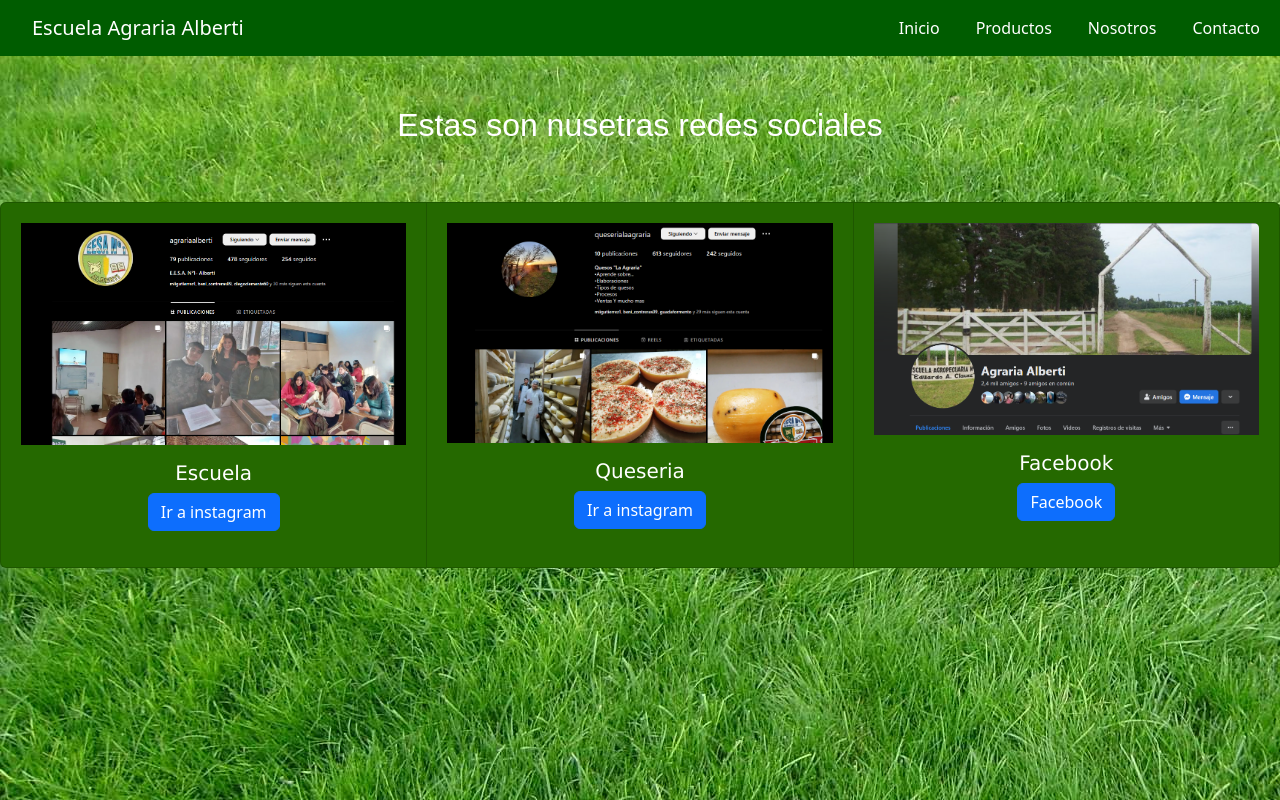
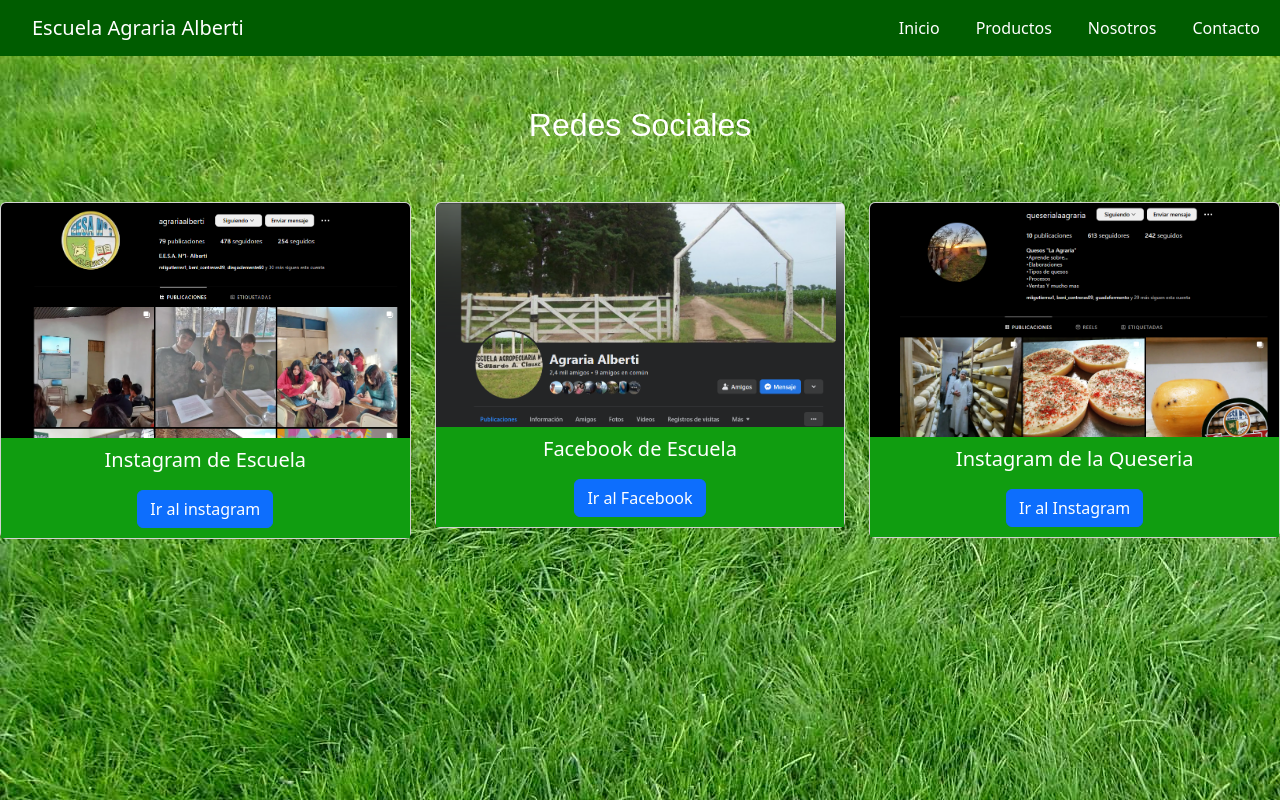
Before and after one commit to Batutaa4/Agraria-Alberti-WEB, a plain HTML site: page Nosotros.html in a window 1280 px wide. Drawn offline with nearby package versions, Linux system fonts and the light colour scheme.

Commit message:
acomode nosotros y un detalle de productos

```diff
--- a/Nosotros.html
+++ b/Nosotros.html
@@ -43,34 +43,39 @@
     </header>
     <article>
         <section>
-            <h2 class="sub-title">Estas son nusetras redes sociales</h2>
+            <h2 class="sub-title">Redes Sociales</h2>
         </section>
 
-        <div class="card-group">
+        <section>
+            <div class="row row-cols-1 row-cols-md-3 g-4">
+                <div class="col">
                   <div class="card">
-              <img src="/img/instagram escuela agraria.png" class="carpd-img-to" alt="">
+                    <img src="/img/instagram escuela agraria.png" class="card-img-top" alt="...">
                     <div class="card-body">
-                <h5 class="card-title">Escuela</h5>
-                <p class="card-text"><a href="https://www.instagram.com/agrariaalberti/?hl=es-la" <button type="button" class="btn btn-primary"></button>Ir a instagram</a></p>
-                <p class="card-text"><small class="text-body-secondary"></small></p>
+                      <h5 class="card-title">Instagram de Escuela</h5>
+                      <p class="card-text"><button type="button" class="btn btn-primary"><a href="https://www.instagram.com/agrariaalberti/?hl=es-la" class="link-text">Ir al instagram</a></button></p>
                     </div>
                   </div>
+                </div>
+                <div class="col">
+                  <div class="card">
+                    <img src="/img/agraria alberti facebook.png" class="card-img-top" alt="...">
+                    <div class="card-body">
+                      <h5 class="card-title">Facebook de Escuela</h5>
+                      <p class="card-text"><button type="button" class="btn btn-primary"><a href="https://www.facebook.com/agraria.alberti" class="link-text">Ir al Facebook</a></button></p>
+                    </div>
+                  </div>
+                </div>
+                <div class="col">
                   <div class="card">
                     <img src="/img/Instagram de queseria.png" class="card-img-top" alt="...">
                     <div class="card-body">
-                <h5 class="card-title">Queseria</h5>
-                <p class="card-text"><a href="https://www.instagram.com/queserialaagraria/?hl=es-la" <button type="button" class="btn btn-primary"></button>Ir a instagram</a></p>
-                <p class="card-text"><small class="text-body-secondary"></small></p>
-              </div>
-            </div>
-            <div class="card">
-              <img src="/img/agraria alberti facebook.png" class="card-img-top" alt="...">
-              <div class="card-body">
-                <h5 class="card-title">Facebook</h5>
-                <p class="card-text"><a href="https://www.facebook.com/agraria.alberti"  <button type="button" class="btn btn-primary"></button>Facebook</a></p>
-                <p class="card-text"><small class="text-body-secondary"></small></p>
+                      <h5 class="card-title">Instagram de la Queseria</h5>
+                      <p class="card-text"><button type="button" class="btn btn-primary"><a href="https://www.instagram.com/queserialaagraria/?hl=es-la" class="link-text">Ir al Instagram</a></button></p>
                     </div>
                   </div>
                 </div>
 
+        </section>
+
     </article>
--- a/css/Nosotros.css
+++ b/css/Nosotros.css
@@ -23,29 +23,35 @@
 
 }
 
-.card {
-    padding: 20px;
-    background-color: rgb(37, 105, 0) !important;
-
-}
 
 body {
     background-image:url(/img/pasto.jpg);
 }
- .card-title {
-    font-family:Verdana, Geneva, Tahoma, sans-serif ; color: white !important;
-    text-align: center;
-
- }
 
 
- .card-body {
+.card-body {
+    display: flex;
+    flex-direction: column;
+    align-items: center;
+    justify-content: center;
     text-align: center;
- }
+    background-color: rgb(16, 157, 16);
+    height: 100px;
 
- .card-text {
-    display: flex;
-    justify-content: center;
-    align-items: center;
-    margin-bottom: 0;
- }
+}
+
+.card-title {
+
+    text-align: center;
+    color: white !important;
+}
+
+.card-body .btn {
+    margin-top: 10px;
+  }
+
+
+.link-text {
+    text-decoration: none;
+    color: white;
+}
--- a/css/Productos.css
+++ b/css/Productos.css
@@ -18,6 +18,8 @@
     max-width: 320px;
     margin: auto;
     background-color: rgb(8, 120, 8) !important;
+    margin-top: 10px;
+
 
 }
  body {
```
Also changed, not shown: index.html (+2 -4 lines). Lines whose indentation alone changed are shown as unchanged.
